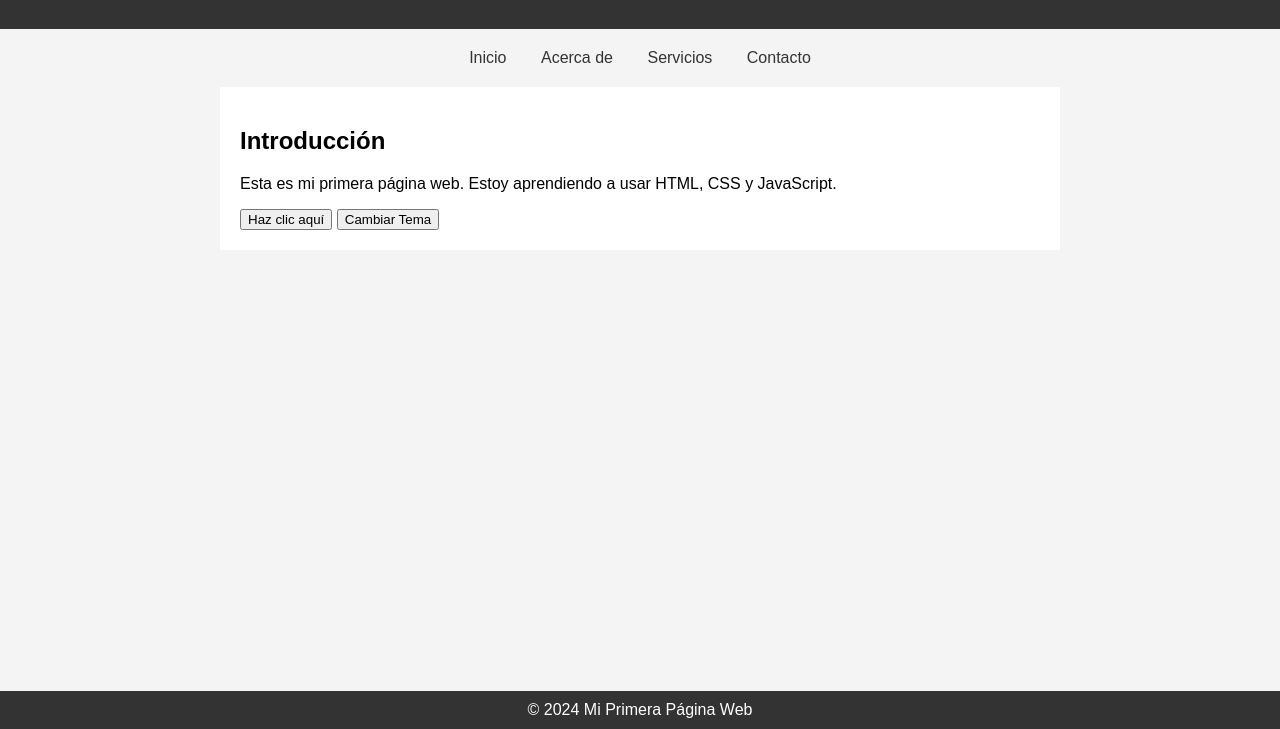
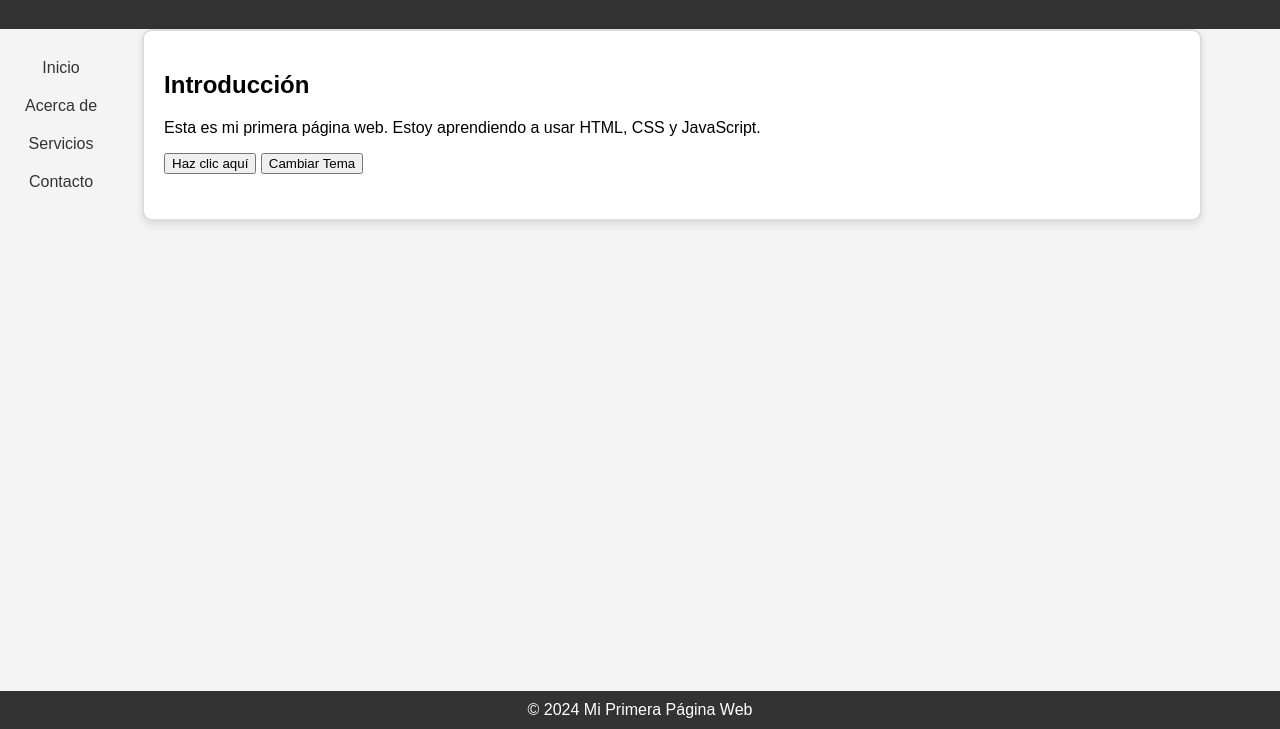
Before and after one commit to theGSM03/Website, a plain HTML site: page index.html in a window 1280 px wide. Shown: the part 71-800 px from the top of the page. Drawn offline with Linux system fonts and the light colour scheme.

Commit message:
cambios estilo

```diff
--- a/index.html
+++ b/index.html
@@ -11,7 +11,8 @@
         <h1>Bienvenido a Mi Página Web</h1>
     </header>
 
-    <nav>
+    <div class="wrapper">
+        <nav >
             <a href="#">Inicio</a>
             <a href="#">Acerca de</a>
             <a href="#">Servicios</a>
@@ -24,6 +25,7 @@
             <button onclick="mostrarMensaje()">Haz clic aquí</button>
             <button onclick="toggleTheme()">Cambiar Tema</button>
         </div>
+    </div>
 
     <footer>
         &copy; 2024 Mi Primera Página Web
--- a/styles.css
+++ b/styles.css
@@ -13,17 +13,30 @@ header {
 nav {
     margin: 20px 0;
     text-align: center;
+    display: flex;
+    flex-direction: column;
 }
+
+.wrapper{
+    display:flex;
+}
+
 nav a {
     margin: 0 15px;
     text-decoration: none;
     color: #333;
+    padding: 10px;
 }
 .container {
+    margin-left: 20px; /* Ajusta esto para hacer espacio para el menú lateral */
     padding: 20px;
-    max-width: 800px;
-    margin: auto;
+    max-width: calc(100% - 220px); /* Ajusta el ancho disponible */
     background-color: white;
+    border: 2px solid #ddd; /* Borde gris claro */
+    border-radius: 10px; /* Bordes redondeados */
+    box-shadow: 0 4px 8px rgba(0, 0, 0, 0.1); /* Sombra ligera */
+    flex: 1; /* Permite que el contenedor ocupe el espacio restante */
+    box-sizing: border-box; /* Incluye el padding y border en el width */
 }
 footer {
     background-color: #333;
```
Lines whose indentation alone changed are shown as unchanged.
